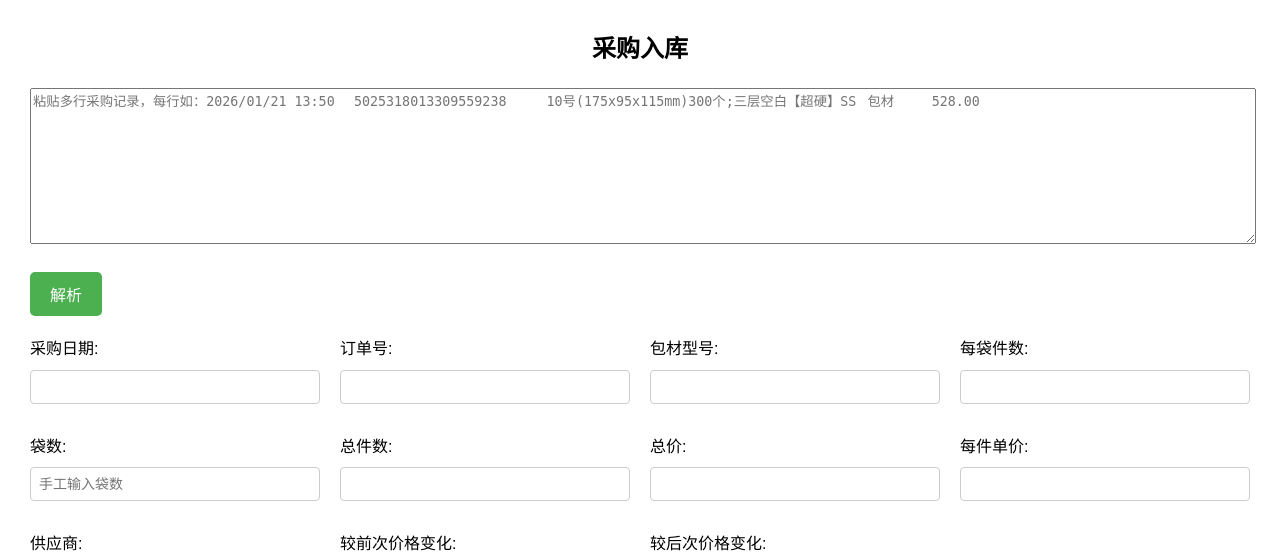
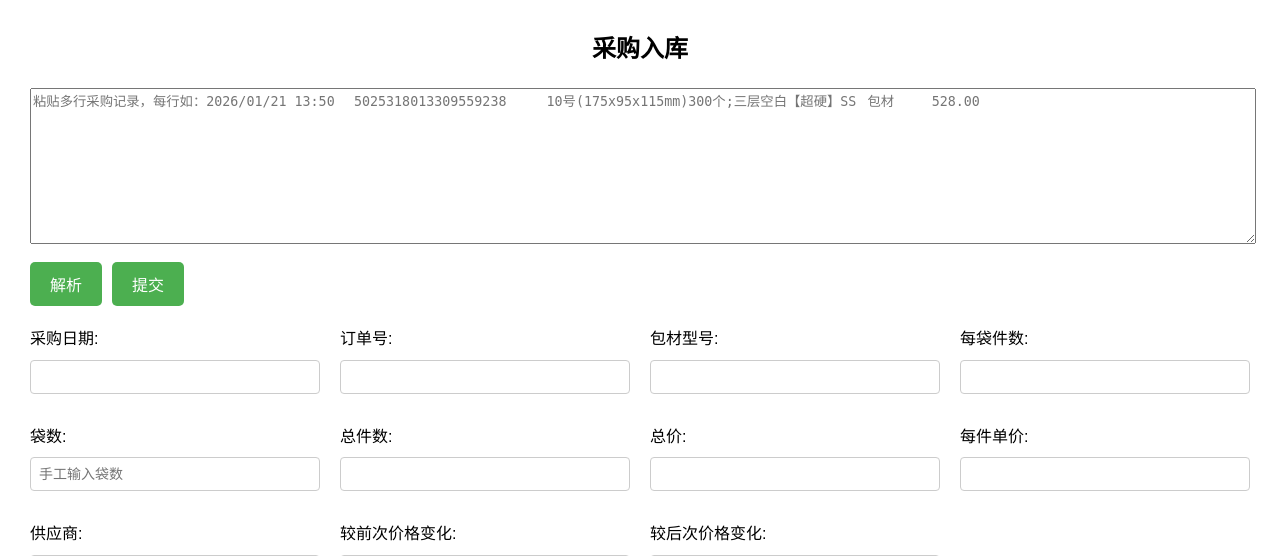
Before and after one commit to cgmxichenji-max/my-flask-project, a Flask app: page /purchase/ in a window 1280 px wide. Shown: the top 556 px of the page. Run offline with Flask 3, Linux system fonts and the light colour scheme.

Commit message:
backup before reset

```diff
--- a/templates/purchase.html
+++ b/templates/purchase.html
@@ -8,7 +8,7 @@
 body { font-family: "Microsoft YaHei", Arial, sans-serif; margin:30px; line-height:1.6; }
 h1 { font-size:24px; margin-bottom:20px; text-align:center; }
 textarea { width:100%; font-family: monospace; margin-bottom:10px; }
-button { padding:10px 20px; font-size:16px; cursor:pointer; }
+
 .table-container { overflow:auto; max-height:400px; margin-top:20px; }
 
 label { display: block; margin-bottom: 8px; }
@@ -40,6 +40,15 @@ label { display: block; margin-bottom: 8px; }
     background-color: #f7f7f7;
 }
 
+.action-buttons {
+    display: flex;
+    gap: 10px;
+    align-items: center;
+}
+
+.action-buttons button {
+    margin-top: 0;
+}
 button {
     margin-top: 10px;
     padding: 10px 20px;
@@ -77,7 +86,11 @@ table th {
 <h1>采购入库</h1>
 
 <textarea id="input_data" rows="10" placeholder="粘贴多行采购记录，每行如：2026/01/21 13:50	5025318013309559238	10号(175x95x115mm)300个;三层空白【超硬】SS	包材	528.00"></textarea>
-<button id="parse_btn">解析</button>
+
+<div class="action-buttons">
+    <button id="parse_btn">解析</button>
+    <button id="submit_btn" type="button">提交</button>
+</div>
 
 <div id="parsed_data">
     <div>
@@ -245,6 +258,9 @@ table th {
 
 document.addEventListener('DOMContentLoaded', function() {
     document.getElementById('parse_btn').addEventListener('click', parsePurchaseData);
+    document.getElementById('submit_btn').addEventListener('click', function() {
+        alert('提交按钮已连接，下一步需要接后端保存逻辑。');
+    });
     document.getElementById('bag_count').addEventListener('input', recalcTotals);
     document.getElementById('per_bag_quantity').addEventListener('input', recalcTotals);
     document.getElementById('total_amount').addEventListener('input', recalcTotals);
```
Also changed, not shown: README.md.
